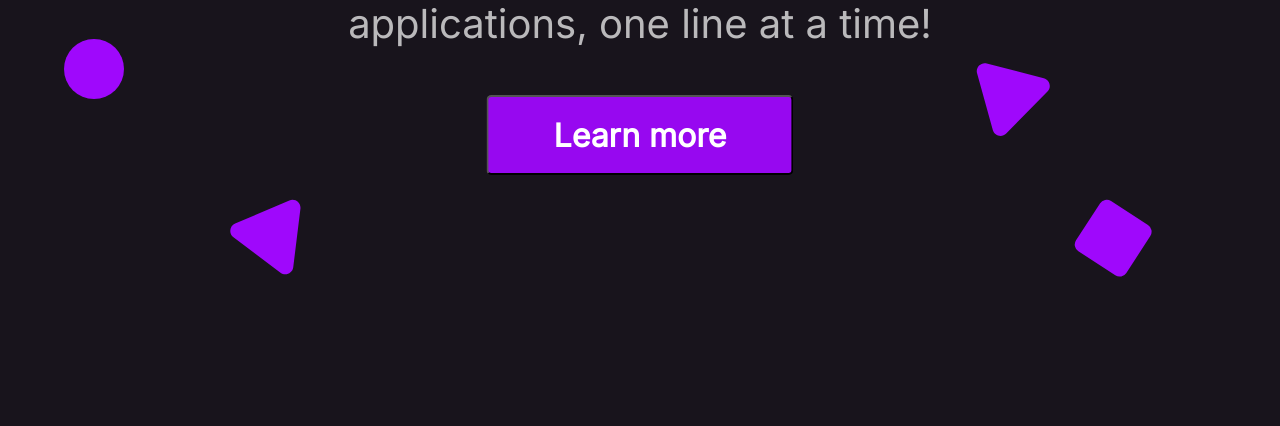
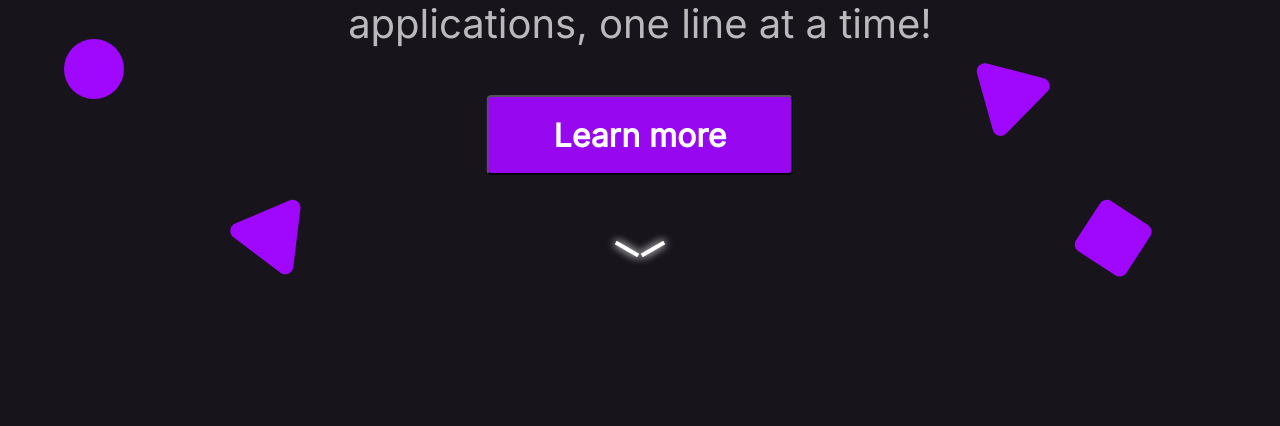
Before and after one commit to astrocore-team/Astrocore-site, a PHP site: page / in a window 1280 px wide. Shown: the part 481-907 px from the top of the page. Run offline with PHP 8.4, Linux system fonts and the light colour scheme.

Commit message:
added glowing animation to arrow

```diff
--- a/css/index.css
+++ b/css/index.css
@@ -152,3 +152,11 @@ header{
     font-weight:bold;
     cursor:pointer;
 }
+.glowing{
+    box-shadow: 0 0 1vw .1vw #FFF;
+    animation: glow ease-in-out 1s infinite alternate;
+}
+@keyframes glow {
+  0%   {box-shadow: 0 0 0vw 0vw #FFF;}
+  100%  {box-shadow: 0 0 1vw .05vw #FFF;}
+}
--- a/index.html
+++ b/index.html
@@ -42,5 +42,9 @@
     <h1 class="big-text">Astrocore is the Core of Collaborative Ideas</h1>
     <p class="small-text-wrapper"><span class="small-text">Focusing on making <span style="color:#F0F0F0 !important;"><b>unique</b></span> and <span style="color:#F0F0F0 !important;"><b>innovative</b></span> applications, one line at a time!</span></p>
     <button class="main-button">Learn more</button>
+    <div style="cursor:pointer;">
+        <hr class="glowing" style="position:absolute; width:2vw; top:90vh;left:48vw; transform: rotate(30deg); background-color:white; height:.5vh; border:none;">
+        <hr class="glowing" style="position:absolute; width:2vw; top:90vh;right:48vw; transform: rotate(-30deg); background-color:white; height:.5vh; border:none;">
+    </div>
 </body>
 </html>
```
